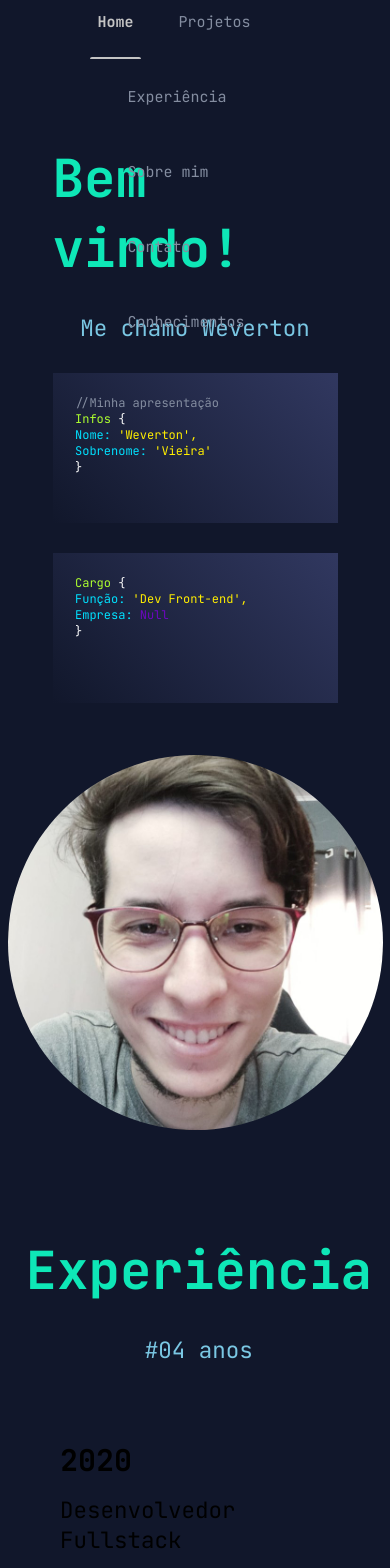
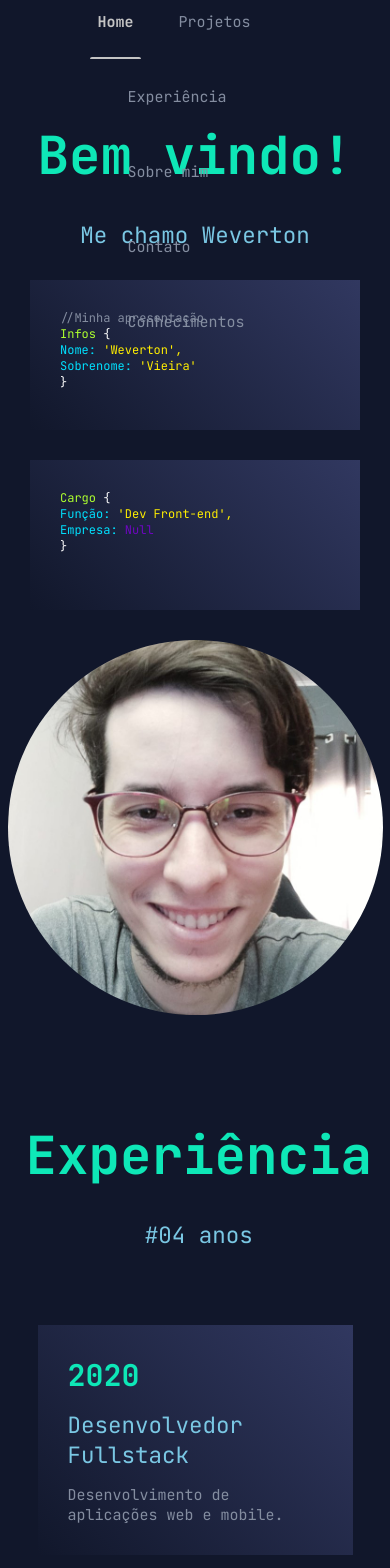
Before and after one commit to tomvieir/LandingPage, a Next.js app: page / in a window 390 px wide. Shown: the top 1568 px of the page. Built offline with nearby package versions, Linux system fonts and the light colour scheme.

Commit message:
Ajuste responsivo

```diff
--- a/src/components/Experiencias/ExperienciaItem/ExperienciaItem.module.scss
+++ b/src/components/Experiencias/ExperienciaItem/ExperienciaItem.module.scss
@@ -1,41 +1,39 @@
 .container {
-
+  background: var(--gradient);
   padding: 1rem;
   padding-top: 2.5rem;
+  margin: 2rem .5rem;
   height: 20rem;
   display: flex;
   flex-direction: column;
   align-items: flex-start;
-  justify-content: flex-start;
-  max-width: 19rem;
   transition: 0.5s;
 
   h1 {
-
+    color: var(--primary);
     font-size: 2rem;
     margin-bottom: 1.5rem;
   }
 
   h2 {
-
+    color: var(--secondary);
     font-size: 1.5rem;
     font-weight: 300;
     margin-bottom: 1rem;
   }
 
   p {
-
+    color: var(--text);
     font-size: 1rem;
     font-weight: 300;
   }
 
-  &:hover  {
-
-    filter: brightness(1.3);
+  &:hover {
+    filter: brightness(1.9);
     transform: translateY(-20px);
   }
 
-  &:nth-child(even)  {
+  &:nth-child(even) {
     margin-top: 4rem;
   }
 }
@@ -59,20 +57,27 @@
     p {
       font-size: 0.9rem;
     }
+
+    &:nth-child(2) {
+      margin-bottom: 0;
+    }
   }
+
+
 }
 
 @media (max-width: 700px) {
   .container {
 
-    &:nth-child(even){
+    &:nth-child(even) {
       margin-top: 0;
     }
-    &:hover{
+
+    &:hover {
       .container {
-      transform: translateY(0);
+        transform: translateY(0);
+      }
     }
-  }
 
   }
 
--- a/src/components/Homehero/Homehero.module.scss
+++ b/src/components/Homehero/Homehero.module.scss
@@ -10,13 +10,19 @@
         width: 25rem;
         border-radius: 50%;
         margin: 2rem;
+
     }
 
     .rightContainer {
         display: flex;
         flex-direction: column;
-        width: 30rem;
-        padding: 1.5rem;
+        width: 39rem;
+
+        margin:0 4rem;
+
+        @media (max-width: 1540px) {
+            margin: 0;
+        }
 
 
         .boxContent {
@@ -39,16 +45,10 @@
 
 
                 @media (max-width: 1450px) {
-                    width: 18rem;
-                    padding: 1.5rem;
+                    width: 100%;
+
                     font-size: 0.8rem;
                 }
-
-                @media (max-width: 1000px) {
-                    width: 100%;
-                  }
-
-
 
                 .comment {
                     color: var(--text);
```
